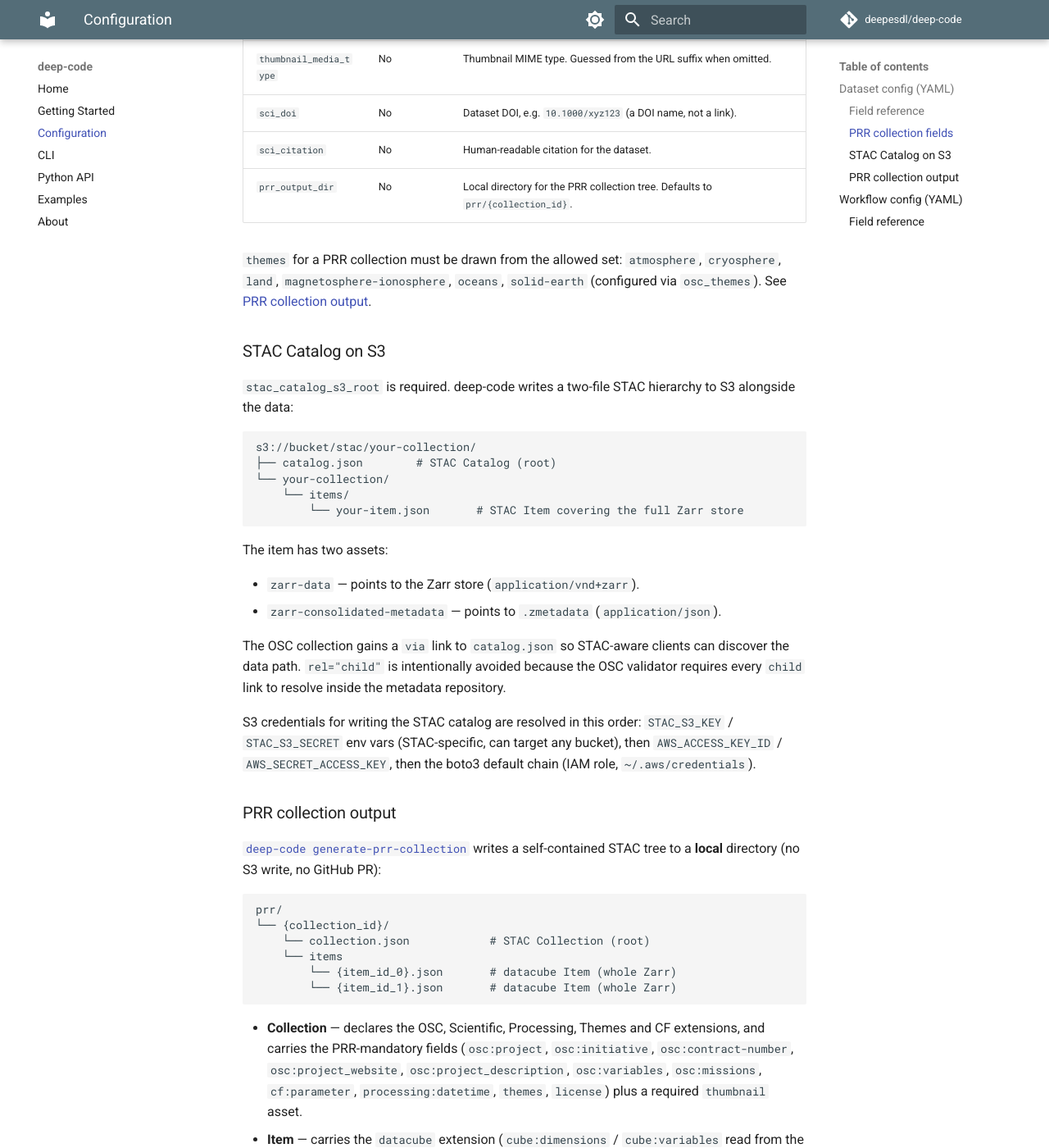
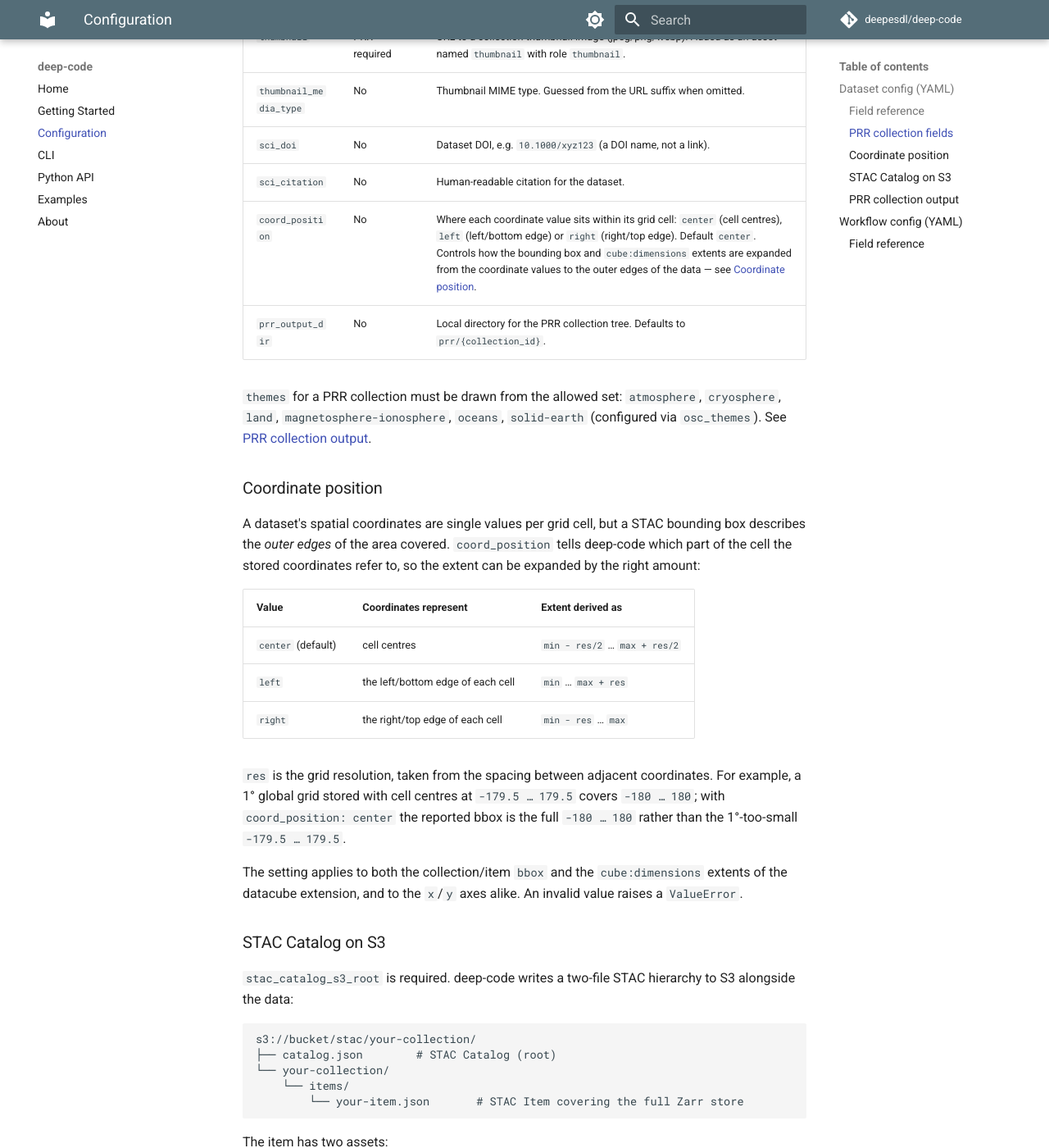
Before and after one commit to deepesdl/deep-code, an MkDocs documentation site: the page built from docs/configuration.md, in a window 1280 px wide and 1400 px high, scrolled down 2808 px. Shown: the whole window at 82% size. Built offline with MkDocs 1.6.1 and Material for MkDocs 9.7.7, drawn with Linux system fonts in a browser that asks for light colours; comment, search, counter and statistics services are not loaded; some of the changed text lies outside the part shown.

Commit message:
upated docs

````diff
--- a/docs/configuration.md
+++ b/docs/configuration.md
@@ -46,6 +46,7 @@ osc_project_website: https://project.example.org
 osc_project_description: A detailed multi-line description of the project.
 thumbnail: https://example.org/thumbnail.jpeg
 sci_doi: 10.1000/xyz123
+coord_position: center           # center | left | right (default: center)
 prr_output_dir: ./prr/your-collection
 ```
 
@@ -84,11 +85,35 @@ prr_output_dir: ./prr/your-collection
 | `thumbnail_media_type` | No | Thumbnail MIME type. Guessed from the URL suffix when omitted. |
 | `sci_doi` | No | Dataset DOI, e.g. `10.1000/xyz123` (a DOI name, not a link). |
 | `sci_citation` | No | Human-readable citation for the dataset. |
+| `coord_position` | No | Where each coordinate value sits within its grid cell: `center` (cell centres), `left` (left/bottom edge) or `right` (right/top edge). Default `center`. Controls how the bounding box and `cube:dimensions` extents are expanded from the coordinate values to the outer edges of the data — see [Coordinate position](#coordinate-position). |
 | `prr_output_dir` | No | Local directory for the PRR collection tree. Defaults to `prr/{collection_id}`. |
 
 `themes` for a PRR collection must be drawn from the allowed set:
 `atmosphere`, `cryosphere`, `land`, `magnetosphere-ionosphere`, `oceans`, `solid-earth`
 (configured via `osc_themes`). See [PRR collection output](#prr-collection-output).
+
+### Coordinate position
+
+A dataset's spatial coordinates are single values per grid cell, but a STAC
+bounding box describes the *outer edges* of the area covered. `coord_position`
+tells deep-code which part of the cell the stored coordinates refer to, so the
+extent can be expanded by the right amount:
+
+| Value | Coordinates represent | Extent derived as |
+|---|---|---|
+| `center` (default) | cell centres | `min - res/2` … `max + res/2` |
+| `left` | the left/bottom edge of each cell | `min` … `max + res` |
+| `right` | the right/top edge of each cell | `min - res` … `max` |
+
+`res` is the grid resolution, taken from the spacing between adjacent
+coordinates. For example, a 1° global grid stored with cell centres at
+`-179.5 … 179.5` covers `-180 … 180`; with `coord_position: center` the
+reported bbox is the full `-180 … 180` rather than the 1°-too-small
+`-179.5 … 179.5`.
+
+The setting applies to both the collection/item `bbox` and the
+`cube:dimensions` extents of the datacube extension, and to the `x`/`y` axes
+alike. An invalid value raises a `ValueError`.
 
 ### STAC Catalog on S3
 
````
